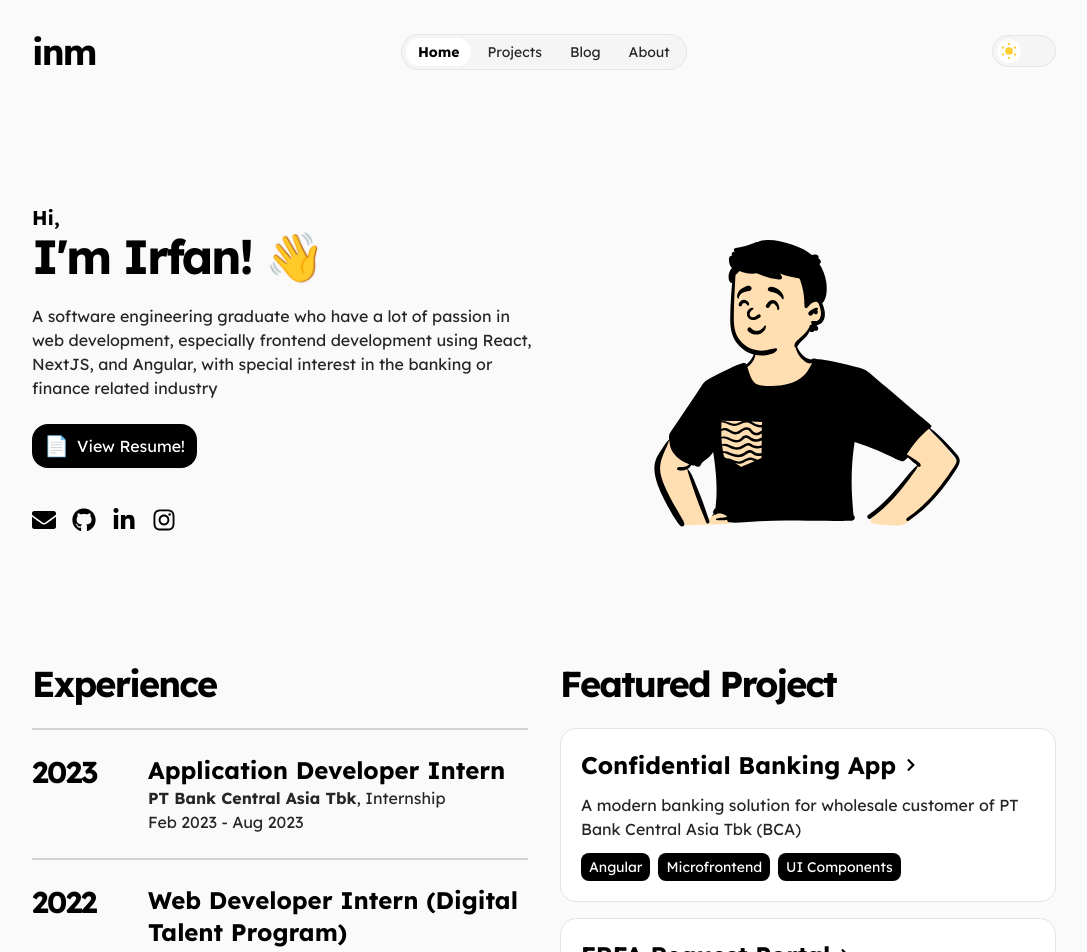
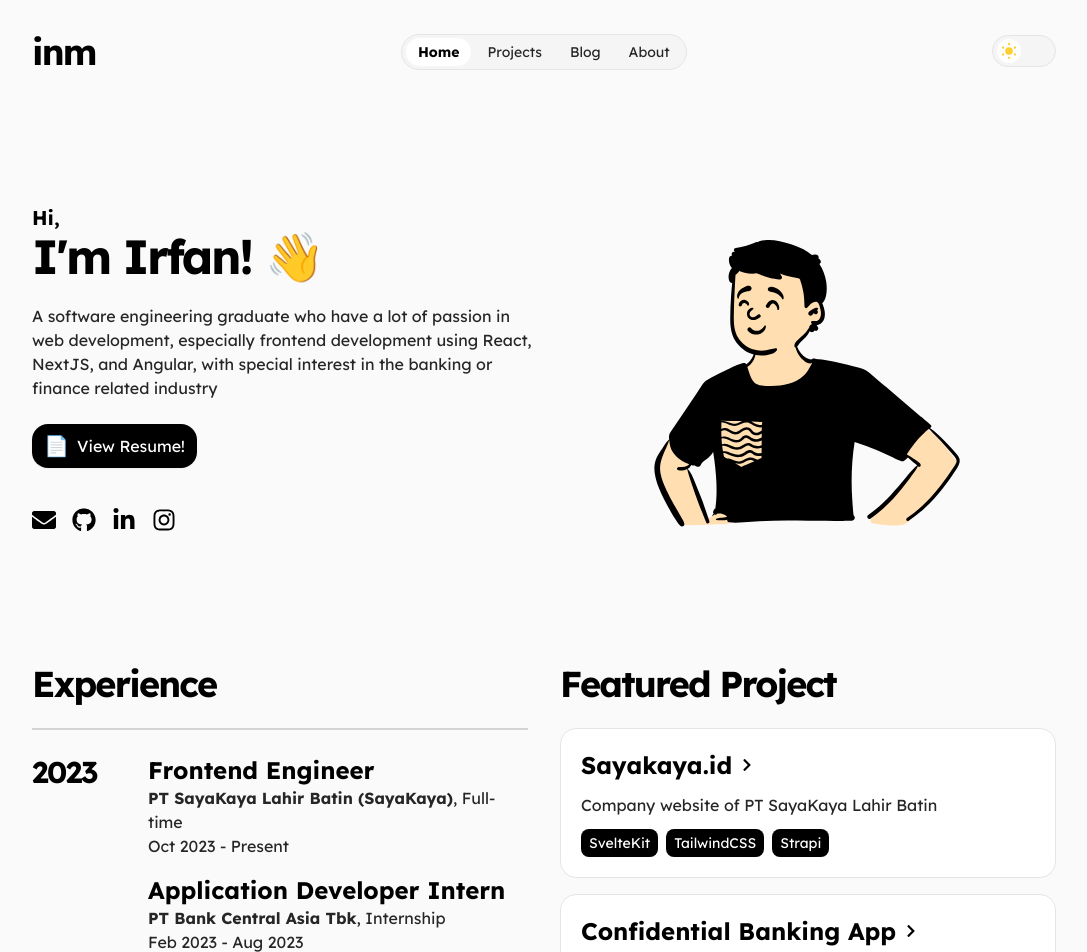
Before and after one commit to irfan44/irfannm, a Next.js app: page / in a window 1280 px wide. Shown: the top 952 px of the page, without its empty margins (96-1183 px from the left). Built offline with nearby package versions, Linux system fonts and the light colour scheme.

Commit message:
content: update projects & experience

```diff
--- a/data/experience.ts
+++ b/data/experience.ts
@@ -4,6 +4,17 @@ export const experience: WorkExperience[] = [
   {
     year: 2023,
     experience: [
+      {
+        title: 'Frontend Engineer',
+        company: 'PT SayaKaya Lahir Batin (SayaKaya)',
+        year: 'Oct 2023 - Present',
+        employmentType: 'Full-time',
+        responsibility: [
+          'Handling development of SayaKaya company website',
+          'Handling performance improvement of sayakaya.id using test from Lighthouse',
+          'Managing & developing SayaKaya Sales Dashboard',
+        ],
+      },
       {
         title: 'Application Developer Intern',
         company: 'PT Bank Central Asia Tbk',
--- a/data/projects.ts
+++ b/data/projects.ts
@@ -1,6 +1,27 @@
 import Projects from 'types/projects';
 
 const projects: Projects[] = [
+  {
+    name: 'Sayakaya.id',
+    description: 'Company website of PT SayaKaya Lahir Batin',
+    isFeatured: true,
+    type: 'Work',
+    company: 'PT SayaKaya Lahir Batin',
+    techStack: ['SvelteKit', 'TailwindCSS', 'Strapi'],
+    url: 'https://sayakaya.id',
+    sourceCode: '',
+    overview:
+      "SayaKaya is an investment apps for beginner investor with easy to use apps. SayaKaya enables investor to easily invest in various assets, such as mutual funds, SBN, and many more coming soon. This website act as SayaKaya's company website",
+    date: 'Oct 2023 - Present',
+    role: 'Frontend Engineer',
+    whatIDo: [
+      'Handled development of several new pages such as Kamus Investasi, Karir, and Blog',
+      'Handled improvement of the home page by implementing fixes from Lighthouse',
+      'Handled integration to Strapi as CMS for blog and job listing',
+      'Maintained previous codebase to a new updated design system',
+      'Fix issues related to frontend after testing from QA team',
+    ],
+  },
   {
     name: 'Confidential Banking App',
     description:
```
